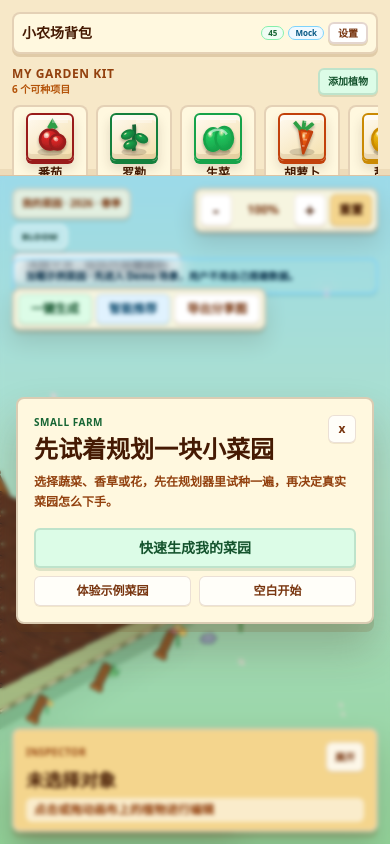
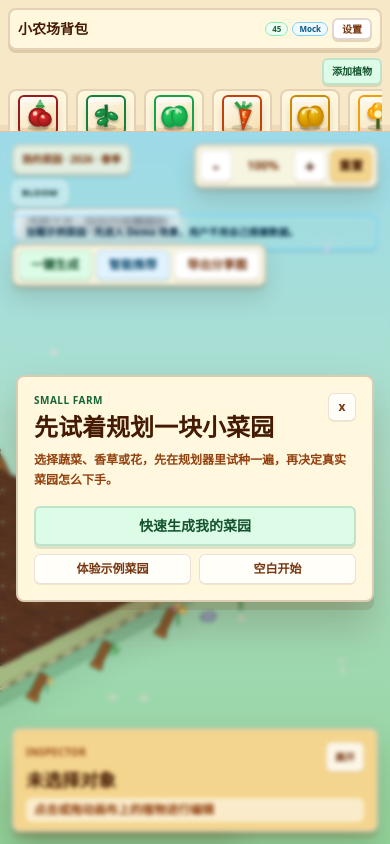
Before and after one commit to sihuayin/small-farm, a Next.js app in the folder apps/web/: page /planner in a window 390 px wide. Built offline with nearby package versions, Linux system fonts and the light colour scheme.

Commit message:
Compress mobile garden kit row

```diff
--- a/apps/web/components/planner/PlannerToolbar.tsx
+++ b/apps/web/components/planner/PlannerToolbar.tsx
@@ -6,8 +6,8 @@ import { useEffect, useMemo, useState } from 'react';
 import { createPortal } from 'react-dom';
 
 function PlantToken({ plant, size = 'md' }: { plant: (typeof plants)[number]; size?: 'sm' | 'md' | 'lg' }) {
-  const sizeClass = size === 'lg' ? 'h-14 w-14' : size === 'sm' ? 'h-9 w-9' : 'h-12 w-12';
-  const glyphSize = size === 'lg' ? 48 : size === 'sm' ? 31 : 40;
+  const sizeClass = size === 'lg' ? 'h-14 w-14' : size === 'sm' ? 'h-9 w-9' : 'h-10 w-10 md:h-12 md:w-12';
+  const glyphSize = size === 'lg' ? 48 : size === 'sm' ? 31 : 34;
 
   return (
     <div
@@ -308,8 +308,8 @@ export function PlannerToolbar({
   }, [showSettingsPanel]);
 
   return (
-    <div className="z-20 h-[176px] w-full shrink-0 overflow-y-auto border-b border-amber-900/20 bg-[#f7e8c8] shadow-[inset_0_-6px_0_rgba(120,72,24,0.08)] md:h-auto md:w-72 md:border-b-0 md:border-r md:shadow-[inset_-8px_0_0_rgba(120,72,24,0.08)]">
-      <div className="p-3 md:p-4">
+    <div className="z-20 h-[132px] w-full shrink-0 overflow-y-auto border-b border-amber-900/20 bg-[#f7e8c8] shadow-[inset_0_-6px_0_rgba(120,72,24,0.08)] md:h-auto md:w-72 md:border-b-0 md:border-r md:shadow-[inset_-8px_0_0_rgba(120,72,24,0.08)]">
+      <div className="p-2 md:p-4">
         <div className="rounded-lg border-2 border-amber-900/20 bg-[#fff8df] p-2 shadow-[0_3px_0_rgba(120,72,24,0.18)] md:p-3">
           <div className="flex items-center justify-between gap-2">
             <div className="min-w-0">
@@ -367,8 +367,8 @@ export function PlannerToolbar({
           </div>
         </div>
 
-        <div className="mt-3 flex items-center justify-between gap-2 md:mt-4">
-          <div>
+        <div className="mt-2 flex items-center justify-end gap-2 md:mt-4 md:justify-between">
+          <div className="hidden md:block">
             <h3 className="text-xs font-black uppercase tracking-wider text-amber-800">My Garden Kit</h3>
             <div className="text-[10px] font-bold text-amber-700">{kitPlants.length} 个可种项目</div>
           </div>
@@ -381,9 +381,9 @@ export function PlannerToolbar({
           </button>
         </div>
 
-        <div className="mt-2 flex gap-2 overflow-x-auto pb-1 md:mt-3 md:grid md:grid-cols-3 md:overflow-visible md:pb-0">
+        <div className="mt-1 flex gap-2 overflow-x-auto pb-1 md:mt-3 md:grid md:grid-cols-3 md:overflow-visible md:pb-0">
           {kitPlants.map(plant => (
-            <div key={plant.id} className="group relative w-[76px] shrink-0 md:w-auto">
+            <div key={plant.id} className="group relative w-[60px] shrink-0 md:w-auto">
               {(() => {
                 const windowStatus = getPlantingWindowStatus(plant, climateProfile, planYear, planSeason);
                 return (
@@ -393,7 +393,7 @@ export function PlannerToolbar({
                   onSelectPlant(plant.id);
                 }}
                 className={`
-                  min-h-[66px] w-full rounded-lg border-2 p-1.5 text-center shadow-[0_3px_0_rgba(120,72,24,0.16)] transition-all md:min-h-[72px] md:p-2
+                  min-h-[58px] w-full rounded-lg border-2 p-1 text-center shadow-[0_3px_0_rgba(120,72,24,0.16)] transition-all md:min-h-[72px] md:p-2
                   hover:-translate-y-0.5 active:translate-y-0
                   ${activeToolId === plant.id
                     ? 'border-amber-800 bg-[#ffe08a] ring-2 ring-amber-300'
@@ -401,11 +401,11 @@ export function PlannerToolbar({
                 `}
               >
                 <PlantToken plant={plant} />
-                <div className="mt-1 truncate text-xs font-bold text-amber-950">{plant.naming.zh}</div>
-                <div className="mt-0.5 text-[10px] font-medium text-amber-700">
+                <div className="mt-0.5 truncate text-[10px] font-bold leading-none text-amber-950 md:mt-1 md:text-xs">{plant.naming.zh}</div>
+                <div className="mt-0.5 hidden text-[10px] font-medium text-amber-700 md:block">
                   {plant.dimensions.grid_span_x}x{plant.dimensions.grid_span_y}
                 </div>
-                <div className={`mt-1 rounded-full border px-1 py-0.5 text-[9px] font-black leading-none ${plantingWindowBadgeClassName(windowStatus.status)}`}>
+                <div className={`mt-1 hidden rounded-full border px-1 py-0.5 text-[9px] font-black leading-none md:block ${plantingWindowBadgeClassName(windowStatus.status)}`}>
                   {windowStatus.shortLabel}
                 </div>
               </button>
```
